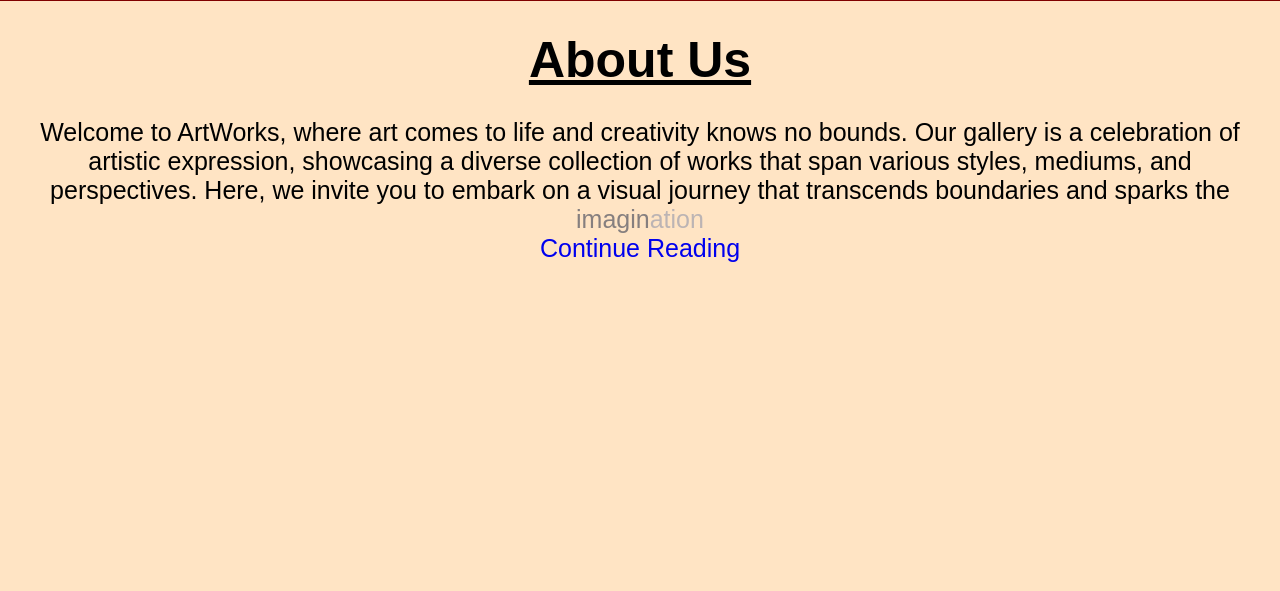
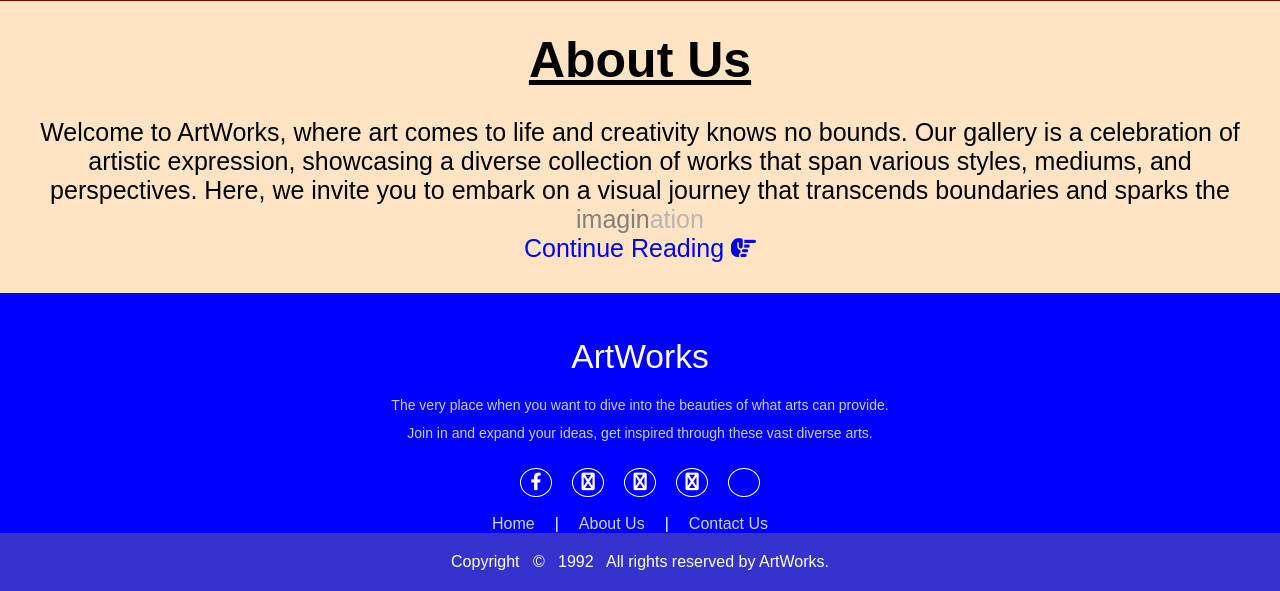
Before and after one commit to DEADBODY142/Art_Gallery, a PHP site: page / in a window 1280 px wide. Shown: the part 799-1390 px from the top of the page. Before the commit the page ends 1061 px from the top, so only its background shows below. Run offline with PHP 8.4, Linux system fonts and the light colour scheme.

Commit message:
footer-updating_incomplete

```diff
--- a/css/style.css
+++ b/css/style.css
@@ -70,3 +70,123 @@
 #text-deco a:active {
   color: blue;
 }
+
+/* footer */
+
+footer {
+  font-family: "Poppins", sans-serif;
+  bottom: 0;
+  background: blue;
+  height: auto;
+  width: 100%;
+
+  padding-top: 40px;
+  color: #fff;
+}
+
+.footer-content {
+  display: flex;
+  align-items: center;
+  justify-content: center;
+  flex-direction: column;
+  text-align: center;
+}
+
+.footer-content h3 {
+  font-size: 2.1rem;
+  font-weight: 500;
+  text-transform: capitalize;
+  line-height: 3rem;
+}
+
+.footer-content p {
+  max-width: 500px;
+  margin: 10px auto;
+  line-height: 28px;
+  font-size: 14px;
+  color: #cacdd2;
+}
+
+.socials {
+  list-style: none;
+  display: flex;
+  align-items: center;
+  justify-content: center;
+  margin: 1rem 0 3rem 0;
+}
+
+.socials li {
+  margin: 0 10px;
+}
+
+.socials a {
+  text-decoration: none;
+  color: #fff;
+  border: 1.1px solid white;
+  padding: 5px;
+
+  border-radius: 50%;
+}
+
+.socials a i {
+  font-size: 1.1rem;
+  width: 20px;
+
+  transition: color 0.4s ease;
+}
+
+.socials a:hover i {
+  color: aqua;
+}
+
+.socials a .fa-youtube:hover,
+.socials a .fa-google-plus:hover {
+  color: red;
+}
+.footer-bottom {
+  display: flex;
+  margin-top: -25px;
+}
+.footer-bottom ul {
+  display: flex;
+  list-style: none;
+}
+.footer-bottom ul li {
+  padding-right: 20px;
+}
+.footer-bottom ul li a {
+  text-decoration: none;
+  color: #cfd2d6;
+}
+.footer-bottom ul li a:hover {
+  color: #27bcda;
+}
+.footer-bottom p {
+  /* float: left; */
+  display: block;
+  font-size: 14px;
+  word-spacing: 2px;
+  text-transform: capitalize;
+}
+
+.footer-bottom p a {
+  color: #44bae8;
+  font-size: 16px;
+  text-decoration: none;
+}
+
+.footer-bottom span {
+  text-transform: uppercase;
+  opacity: 0.4;
+  font-weight: 200;
+}
+.footer-bottoms {
+  display: flex;
+  background-color: #3532ce;
+  width: 100%;
+  padding: 20px;
+  /* padding-bottom: 10px; */
+  text-align: center;
+  align-items: center;
+  justify-content: center;
+}
--- a/footer.php
+++ b/footer.php
@@ -0,0 +1,26 @@
+<footer>
+    <div class="footer-content">
+        <h3>ArtWorks</h3>
+        <p>The very place when you want to dive into the beauties of what arts can provide. Join in and expand your
+            ideas, get inspired through these vast diverse arts.</p>
+        <ul class="socials">
+            <li><a href="#"><i class="fa-brands fa-facebook-f"></i></a></li>
+            <li><a href="#"><i class="fa fa-twitter"></i></a></li>
+            <li><a href="#"><i class="fa fa-google-plus"></i></a></li>
+            <li><a href="#"><i class="fa fa-youtube"></i></a></li>
+            <li><a href="#"><i class="fa fa-linkedin-square"></i></a></li>
+        </ul>
+        <div class="footer-bottom">
+            <ul>
+                <li><a href="index.php">Home </a></li>
+                <li>|</li>
+                <li><a href="aboutus.php">About Us</a></li>
+                <li>|</li>
+                <li><a href="contactus.php">Contact Us</a></li>
+            </ul>
+        </div>
+    </div>
+    <div class="footer-bottoms">
+        Copyright &nbsp; &copy; &nbsp; 1992 &nbsp; All rights reserved by ArtWorks.
+    </div>
+</footer>
--- a/index.php
+++ b/index.php
@@ -7,6 +7,7 @@
     <title>Art Gallery</title>
     <!-- <link rel="stylesheet" href="css/style.css"> -->
     <link rel="stylesheet" type="text/css" href="css/style.css?<?php echo time(); ?>" />
+    <link rel="stylesheet" href="https://cdnjs.cloudflare.com/ajax/libs/font-awesome/6.0.0/css/all.min.css">
 </head>
 
 <body>
@@ -25,8 +26,10 @@
         artistic expression, showcasing a diverse collection of works that span various styles, mediums, and
         perspectives. Here, we invite you to embark on a visual journey that transcends boundaries and sparks the
         <span style="color:#867f7f">imagin<span style="color:#bcb4b4">ation</span></span><br>
-        <span id="text-deco"><a href="aboutus.php">Continue Reading</a></span>
+        <span id="text-deco"><a href="aboutus.php">Continue Reading <i class="fa-solid fa-hand-point-right"></i></a></span>
     </div>
+
+    <?php include_once "footer.php"; ?>
 </body>
 
 </html>
```
